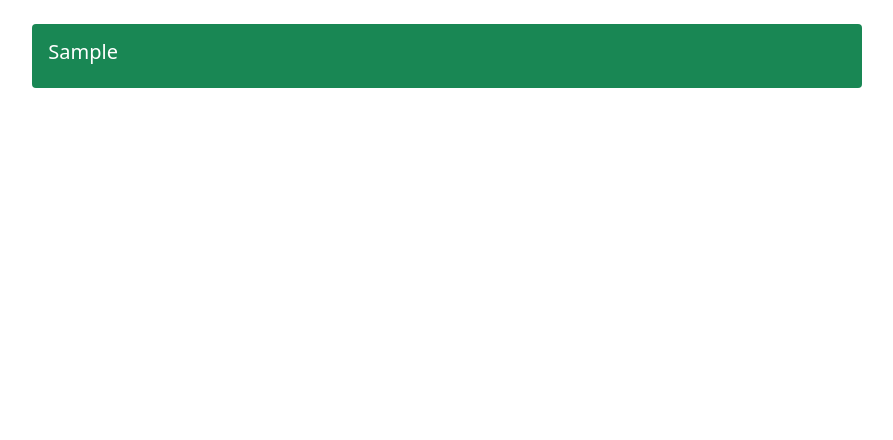
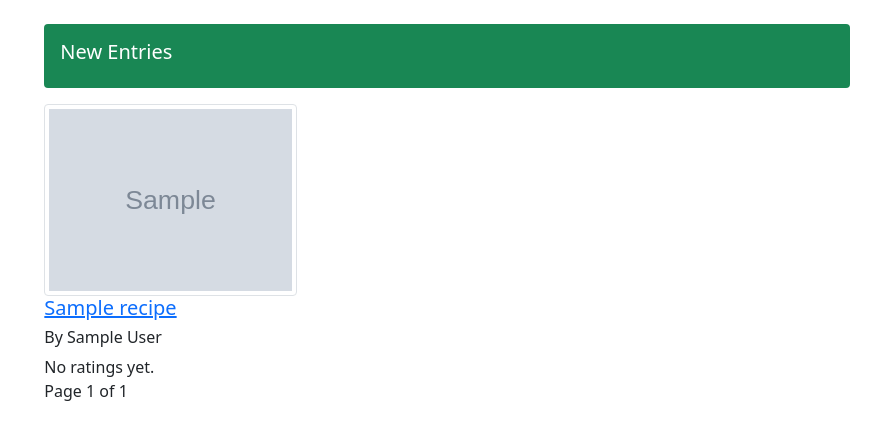
Before and after one commit to Arma-17/PPM-webapp-recipes, a Django app: template recipes/templates/recipes/index.html in a window 1280 px wide. Shown: the part 56-496 px from the top of the page, without its empty margins (193-1086 px from the left). Run offline with Django 3.2, Linux system fonts and the light colour scheme; the template is opened without the code that fills it: most values are stand-ins (such as "Sample title", 1, 10 or a date in 2020); grey boxes marked "Sample" are stand-in pictures; some libraries are stand-ins or nearby versions.

Commit message:
fixed the home
Co-authored-by: Tom <Tommaso-Bev@users.noreply.github.com>

```diff
--- a/recipes/templates/recipes/index.html
+++ b/recipes/templates/recipes/index.html
@@ -9,22 +9,22 @@
 {% endblock %}
 
 {% block content %}
-  {% for category in categories %}
-    <div class="bg-success p-3 mb-3 rounded">
-      <h5 class="text-white">{{ category.1 }}</h5>
-    </div>
-    <section class="best-receipe-area">
+<section class="new-entry-recipe-area">
   <div class="container">
     <div class="row">
-          {% for recipe in recipes %}
-            {% if category.0 in recipe.categories and recipe.author != user %}
-              <!-- Single Best Recipe Area -->
+      <div class="col-12">
+        <div class="bg-success p-3 mb-3 rounded">
+          <h5 class="text-white">New Entries</h5>
+        </div>
+      </div>
+
+      {% for recipe in page_obj %}
         <div class="col-12 col-sm-6 col-lg-4 d-flex">
           <div class="single-best-receipe-area mb-30">
             {% if recipe.img %}
-                    <img src="{{ recipe.img.url }}" class="img-thumbnail" alt="">
+              <img src="{{ recipe.img.url }}" class="img-thumbnail" alt="{{ recipe.title }}">
             {% else %}
-                    <img src="/media/images/no_image_available.png" class="img-thumbnail" alt="">
+              <img src="/media/images/no_image_available.png" class="img-thumbnail" alt="{{ recipe.title }}">
             {% endif %}
             <div class="receipe-content">
               <a href="{% url 'recipes-detail' recipe.pk %}" class="link-unstyled">
@@ -41,10 +41,25 @@
             </div>
           </div>
         </div>
+      {% endfor %}
+    </div>
+
+    <!-- Pagination Controls -->
+    <div class="pagination">
+      <span class="page-links">
+        {% if page_obj.has_previous %}
+          <a href="?page=1">&laquo; First</a>
+          <a href="?page={{ page_obj.previous_page_number }}">Previous</a>
         {% endif %}
-          {% endfor %}
+
+        <span class="current-page">Page {{ page_obj.number }} of {{ page_obj.paginator.num_pages }}</span>
+
+        {% if page_obj.has_next %}
+          <a href="?page={{ page_obj.next_page_number }}">Next</a>
+          <a href="?page={{ page_obj.paginator.num_pages }}">Last &raquo;</a>
+        {% endif %}
+      </span>
     </div>
   </div>
 </section>
-  {% endfor %}
 {% endblock content %}
```
Also changed, not shown: recipes/views.py (+14 -1 lines), 1 other file. Lines whose indentation alone changed are shown as unchanged.
